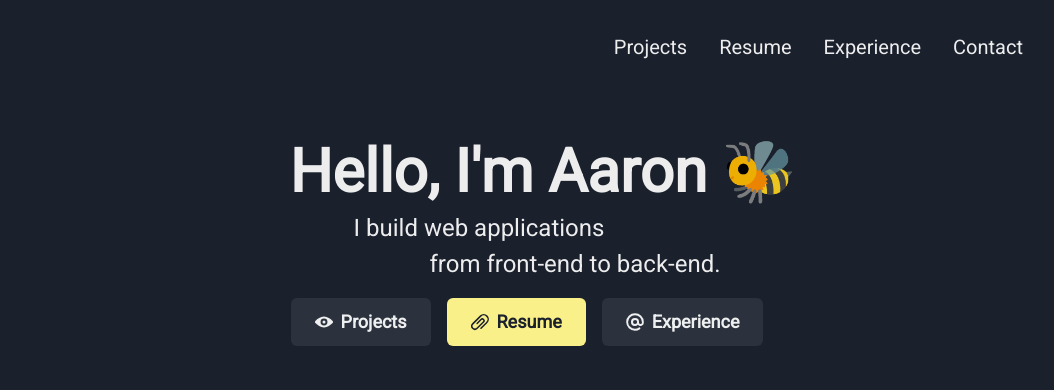
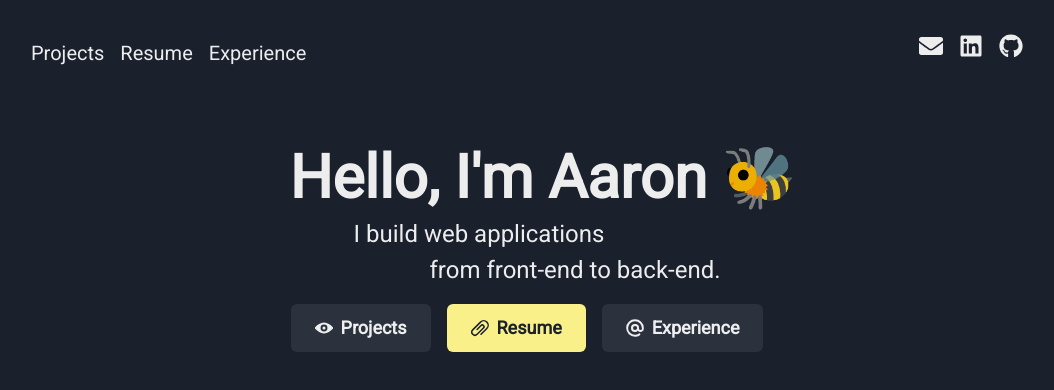
Before and after one commit to aaronthangnguyen/portfolio-2021, a React (Create React App) app in the folder portfolio-react/: page / in a window 1280 px wide. Shown: the top 390 px of the page, without its empty margins (113-1167 px from the left). Built offline with nearby package versions, Linux system fonts and the light colour scheme.

Commit message:
Add social links

```diff
--- a/portfolio-react/src/components/Nav.js
+++ b/portfolio-react/src/components/Nav.js
@@ -1,12 +1,45 @@
-import { HStack, Link } from '@chakra-ui/layout';
+import { Link, Icon, HStack, Flex } from '@chakra-ui/react';
+import { FaEnvelope, FaGithub, FaLinkedin } from 'react-icons/fa';
 
 export const Nav = () => {
   return (
-    <HStack justify="end" spacing="2rem" marginTop="2rem">
-      <Link fontSize="xl">Projects</Link>
-      <Link fontSize="xl">Resume</Link>
-      <Link fontSize="xl">Experience</Link>
-      <Link fontSize="xl">Contact</Link>
-    </HStack>
+    <Flex marginTop="2rem" justify="space-between" align="flex-end">
+      <HStack
+        spacing="1rem"
+        visibility={['collapse', 'collapse', 'visible', 'visible']}
+      >
+        <Link fontSize="xl" textDecoration="none">
+          Projects
+        </Link>
+        <Link fontSize="xl">Resume</Link>
+        <Link fontSize="xl">Experience</Link>
+      </HStack>
+      <HStack spacing="1rem">
+        <Link
+          href="mailto:me@aaronnguyen.dev"
+          isExternal
+          fontSize="2xl"
+          _hover={{ color: 'yellow.200' }}
+        >
+          <Icon as={FaEnvelope} />
+        </Link>
+        <Link
+          href="https://www.linkedin.com/in/aaron-nguyen-672b46204"
+          isExternal
+          fontSize="2xl"
+          _hover={{ color: 'yellow.200' }}
+        >
+          <Icon as={FaLinkedin} />
+        </Link>
+        <Link
+          href="https://github.com/aaronthangnguyen"
+          isExternal
+          fontSize="2xl"
+          _hover={{ color: 'yellow.200' }}
+        >
+          <Icon as={FaGithub} />
+        </Link>
+      </HStack>
+    </Flex>
   );
 };
```
